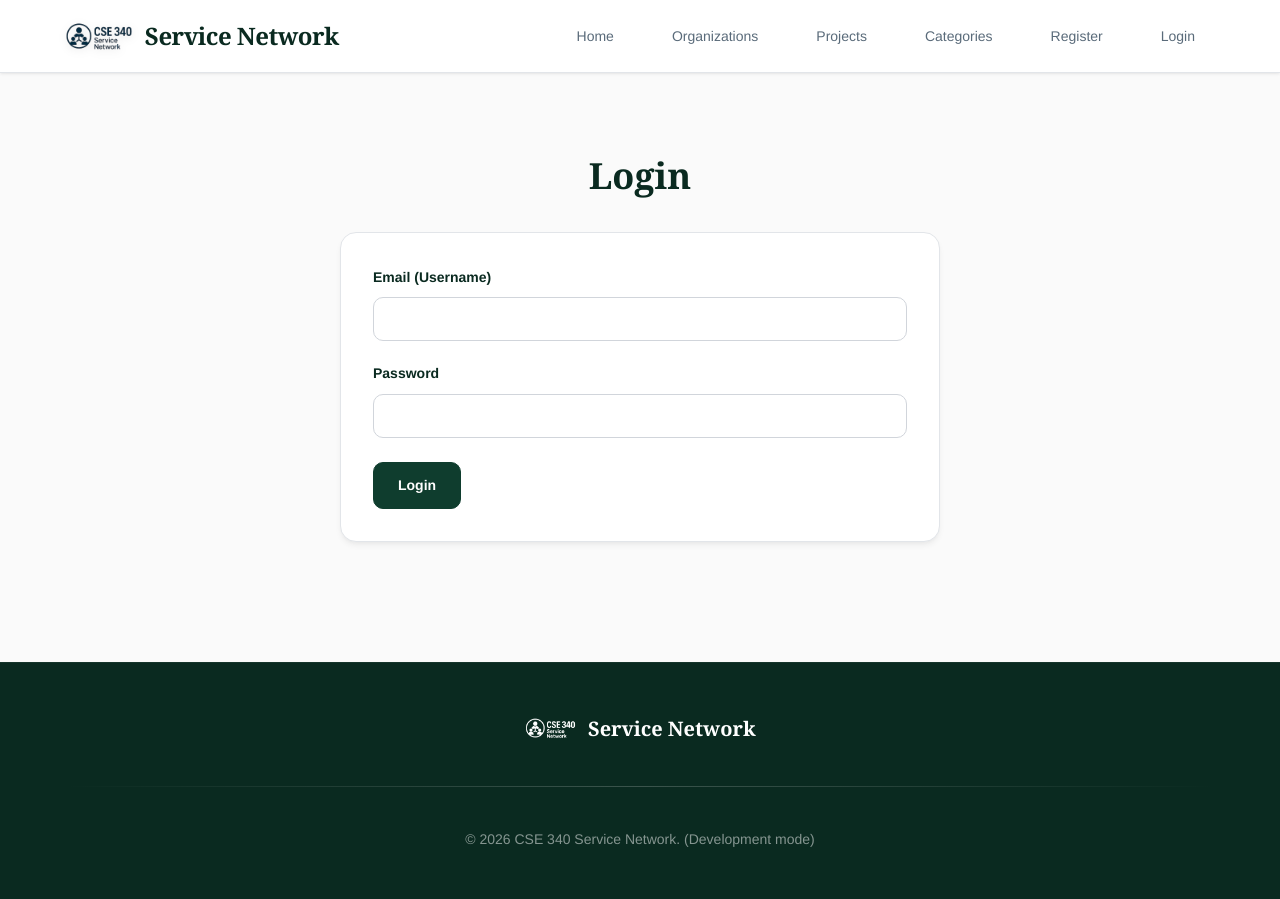
After one commit to Chima-001/CSE340-2026, a Node server app: page /login in a window 1280 px wide. The commit adds this page. Run offline with Node 20, Linux system fonts and the light colour scheme.

Commit message:
feat(auth): add user authentication with bcrypt and role-based access
Add bcrypt@^6.0.0 for secure password hashing and implement registration,
login, logout, and protected dashboard routes. Introduce a roles table
seeded with user and admin roles for access control. Style password inputs
and adjust navigation layout for medium viewports. Update setup.sql to drop
tables in dependency order and create/seed the roles table.

```diff
--- a/package.json
+++ b/package.json
@@ -19,6 +19,7 @@
     "start": "node server.js"
   },
   "dependencies": {
+    "bcrypt": "^6.0.0",
     "ejs": "^7.0.2",
     "express": "^5.3.0",
     "express-session": "^1.19.0",
--- a/public/css/main.css
+++ b/public/css/main.css
@@ -979,6 +979,7 @@ main:has(.form-card) h1 {
 
 .form-group input[type="text"],
 .form-group input[type="email"],
+.form-group input[type="password"],
 .form-group textarea {
   width: 100%;
   padding: var(--spacing-3) var(--spacing-4);
@@ -1078,3 +1079,44 @@ main:has(.form-card) h1 {
   flex-wrap: wrap;
   gap: var(--spacing-3);
 }
+
+/* ===== Nav fit fixes ===== */
+.nav-logo {
+  white-space: nowrap;
+  flex-shrink: 0;
+  line-height: 1.2;
+}
+
+/* Between the mobile breakpoint and a wide desktop: tighten the nav so 5-6 links fit */
+@media (min-width: 769px) and (max-width: 1100px) {
+  .nav-wrapper {
+    padding: 0 var(--spacing-4);
+  }
+
+  .nav-logo {
+    font-size: var(--font-size-xl);
+  }
+
+  .nav-menu {
+    gap: var(--spacing-1);
+  }
+
+  .nav-link {
+    padding: var(--spacing-2) var(--spacing-3);
+  }
+}
+
+/* ===== Dashboard button on the hero ===== */
+.btn-lg {
+  padding: var(--spacing-4) var(--spacing-8);
+  font-size: var(--font-size-md);
+}
+
+.hero .page-actions.text-center {
+  margin-top: var(--spacing-10);
+  margin-bottom: 0;
+}
+
+main:has(.hero) {
+  padding: 0;
+}
--- a/server.js
+++ b/server.js
@@ -57,6 +57,11 @@ app.use((req, res, next) => {
 
 // Middleware to make NODE_ENV available to all templates
 app.use((req, res, next) => {
+    res.locals.isLoggedIn = false;
+    if (req.session && req.session.user) {
+        res.locals.isLoggedIn = true;
+    }
+
     res.locals.NODE_ENV = NODE_ENV;
     next();
 });
--- /dev/null
+++ b/src/controllers/users.js
@@ -0,0 +1,90 @@
+import bcrypt from 'bcrypt';
+import { createUser, authenticateUser } from '../models/users.js';
+
+const showUserRegistrationForm = (req, res) => {
+    res.render('register', { title: 'Register' });
+};
+
+const processUserRegistrationForm = async (req, res) => {
+    const { name, email, password } = req.body;
+
+    try {
+        const salt = await bcrypt.genSalt(10);
+        const passwordHash = await bcrypt.hash(password, salt);
+
+        await createUser(name, email, passwordHash);
+
+        req.flash('success', 'Registration successful! You can now log in.');
+        res.redirect('/');
+    } catch (error) {
+        console.error('Error registering user:', error);
+        req.flash('error', 'Registration failed. That email may already be in use.');
+        res.redirect('/register');
+    }
+};
+
+const showLoginForm = (req, res) => {
+    res.render('login', { title: 'Login' });
+};
+
+const processLoginForm = async (req, res) => {
+    const { email, password } = req.body;
+
+    try {
+        const user = await authenticateUser(email, password);
+
+        if (user) {
+            req.session.user = user;
+            req.flash('success', 'Login successful!');
+
+            if (res.locals.NODE_ENV === 'development') {
+                console.log('User logged in:', user);
+            }
+
+            res.redirect('/dashboard');
+        } else {
+            req.flash('error', 'Invalid email or password.');
+            res.redirect('/login');
+        }
+    } catch (error) {
+        console.error('Error during login:', error);
+        req.flash('error', 'An error occurred during login. Please try again.');
+        res.redirect('/login');
+    }
+};
+
+const processLogout = async (req, res) => {
+    if (req.session.user) {
+        delete req.session.user;
+    }
+
+    req.flash('success', 'Logout successful!');
+    res.redirect('/login');
+};
+
+const requireLogin = (req, res, next) => {
+    if (!req.session || !req.session.user) {
+        req.flash('error', 'You must be logged in to access that page.');
+        return res.redirect('/login');
+    }
+    next();
+};
+
+const showDashboard = (req, res) => {
+    const user = req.session.user;
+    res.render('dashboard', {
+        title: 'Dashboard',
+        name: user.name,
+        email: user.email,
+    });
+};
+
+export {
+    showUserRegistrationForm,
+    processUserRegistrationForm,
+    showLoginForm,
+    processLoginForm,
+    processLogout,
+    requireLogin,
+    showDashboard,
+};
--- /dev/null
+++ b/src/views/login.ejs
@@ -0,0 +1,25 @@
+<%- include('partials/header') %>
+
+<main>
+  <div class="container">
+    <h1><%= title %></h1>
+
+    <form action="/login" method="POST" class="form-card">
+      <div class="form-group">
+        <label for="email">Email (Username)</label>
+        <input type="email" id="email" name="email" required />
+      </div>
+
+      <div class="form-group">
+        <label for="password">Password</label>
+        <input type="password" id="password" name="password" required />
+      </div>
+
+      <div class="form-actions">
+        <button type="submit" class="btn btn-primary">Login</button>
+      </div>
+    </form>
+  </div>
+</main>
+
+<%- include('partials/footer') %>
--- a/src/views/partials/header.ejs
+++ b/src/views/partials/header.ejs
@@ -23,6 +23,12 @@
             <li><a href="/organizations" class="nav-link">Organizations</a></li>
             <li><a href="/projects" class="nav-link">Projects</a></li>
             <li><a href="/categories" class="nav-link">Categories</a></li>
+            <% if (isLoggedIn) { %>
+              <li><a href="/logout" class="nav-link">Logout</a></li>
+            <% } else { %>
+              <li><a href="/register" class="nav-link">Register</a></li>
+              <li><a href="/login" class="nav-link">Login</a></li>
+            <% } %>
           </ul>
       </div>
       <div class="nav-overlay" id="nav-overlay"></div>
@@ -31,7 +37,7 @@
 <% const messages = flash(); %>
 <% Object.keys(messages).forEach(type => { %>
   <% messages[type].forEach(msg => { %>
-    <div class="alert <%= type %>"><%= msg %></div>
+    <div class="alert <%= type %>" role="alert"><%= msg %></div>
   <% }); %>
 <% }); %>
 
```
Also changed, not shown: src/models/users.js (added, +61 -0 lines), src/routes.js (+22 -0 lines), src/setup.sql (+45 -0 lines), src/views/dashboard.ejs (added, +14 -0 lines), src/views/home.ejs (+8 -0 lines), src/views/register.ejs (added, +29 -0 lines), 1 other file. Lines whose indentation alone changed are shown as unchanged.
